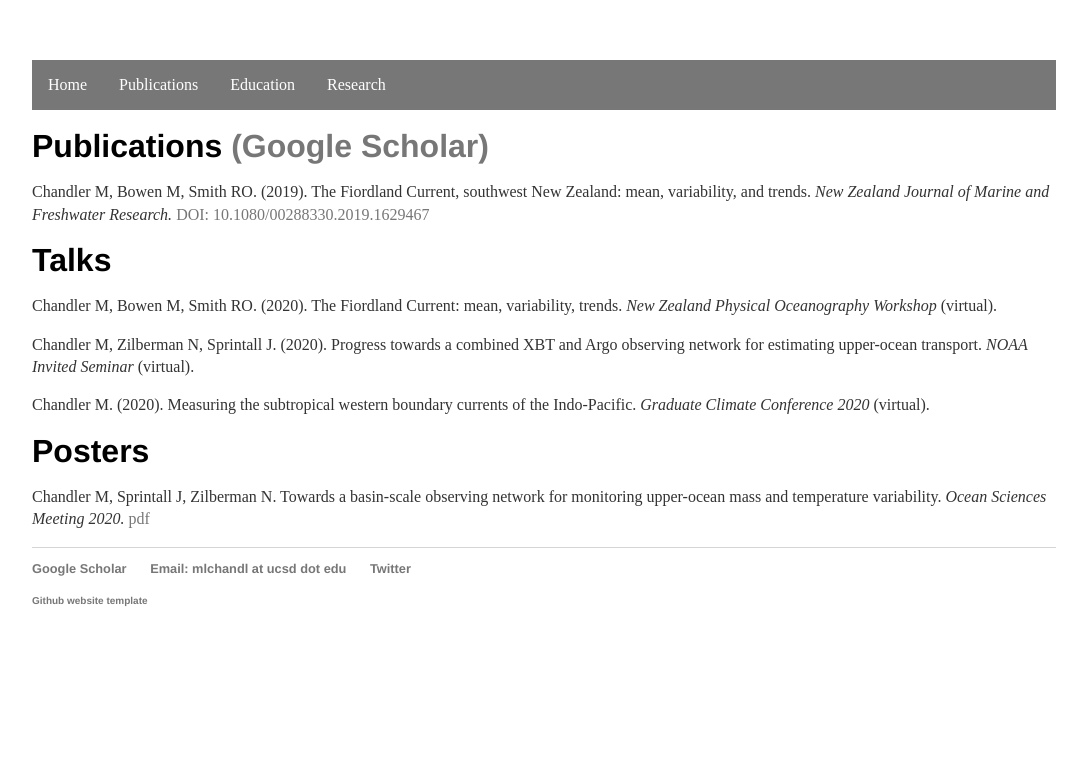
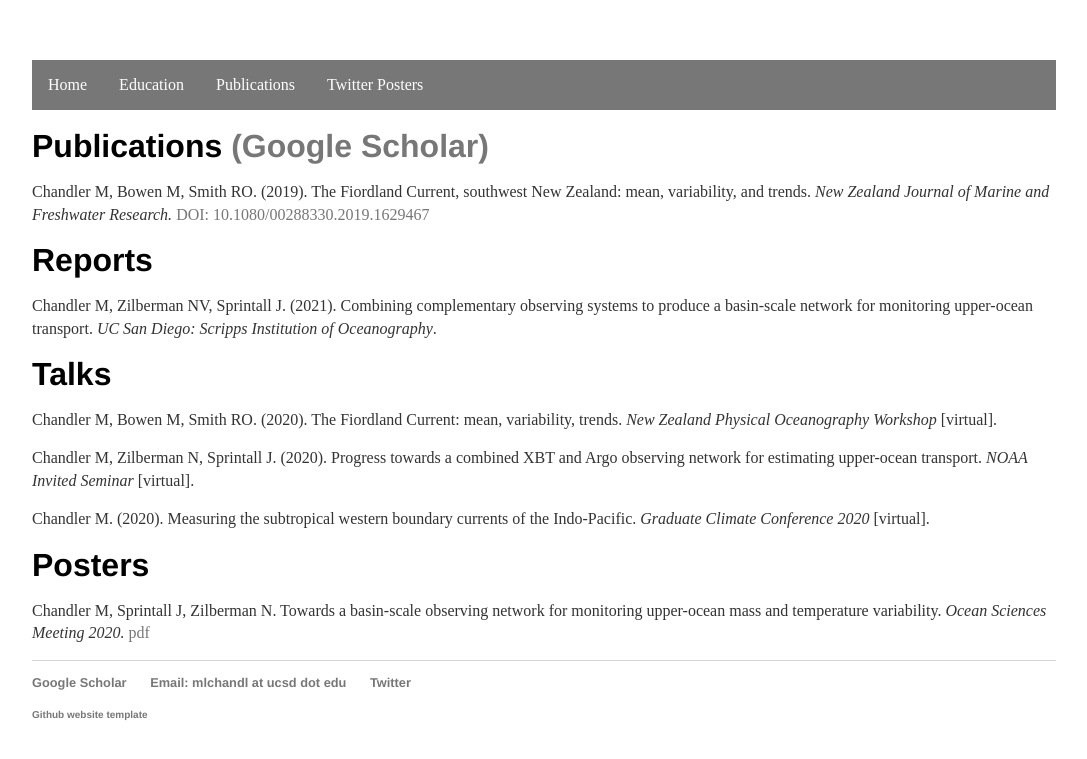
Before and after one commit to mlchandler/mlchandler.github.io, a Jekyll site: the page built from publications/index.html, in a window 1280 px wide. Shown: the top 759 px of the page, without its empty margins (96-1183 px from the left). Built offline with Jekyll 4.4.1, drawn with Linux system fonts in a browser that asks for light colours.

Commit message:
website updates

```diff
--- a/_layouts/default.html
+++ b/_layouts/default.html
@@ -12,9 +12,9 @@
     <nav>
 <ul>
 <li><a href="/">Home</a></li>
+<li><a href="/education">Education</a></li>
 <li><a href="/publications">Publications</a></li>
-<li><a href="/education">Education</a></li>
-<li><a href="/research">Research</a></li>
+<li><a href="/twitter">Twitter Posters</a></li>
 </ul>
     </nav>
 
--- a/publications/index.html
+++ b/publications/index.html
@@ -10,15 +10,20 @@
 Chandler M, Bowen M, Smith RO. (2019). The Fiordland Current, southwest New Zealand: mean, variability, and trends. <i>New Zealand Journal of Marine and Freshwater Research.</i> <a href="https://tandfonline.com/doi/10.1080/00288330.2019.1629467">DOI: 10.1080/00288330.2019.1629467</a>
 </p>
 
+<h2>Reports</h2>
+<p>
+Chandler M, Zilberman NV, Sprintall J. (2021). Combining complementary observing systems to produce a basin-scale network for monitoring upper-ocean transport. <i>UC San Diego: Scripps Institution of Oceanography</i>.<a href=" https://escholarship.org/uc/item/7pg5m20c"></a>
+</p>
+
 <h2>Talks</h2>
 <p>
-Chandler M, Bowen M, Smith RO. (2020). The Fiordland Current: mean, variability, trends. <i>New Zealand Physical Oceanography Workshop</i> (virtual).
+Chandler M, Bowen M, Smith RO. (2020). The Fiordland Current: mean, variability, trends. <i>New Zealand Physical Oceanography Workshop</i> [virtual].
 </p>
 <p>
-Chandler M, Zilberman N, Sprintall J. (2020). Progress towards a combined XBT and Argo observing network for estimating upper-ocean transport. <i>NOAA Invited Seminar</i> (virtual).
+Chandler M, Zilberman N, Sprintall J. (2020). Progress towards a combined XBT and Argo observing network for estimating upper-ocean transport. <i>NOAA Invited Seminar</i> [virtual].
 </p>
 <p>
-Chandler M. (2020). Measuring the subtropical western boundary currents of the Indo-Pacific. <i>Graduate Climate Conference 2020</i> (virtual).
+Chandler M. (2020). Measuring the subtropical western boundary currents of the Indo-Pacific. <i>Graduate Climate Conference 2020</i> [virtual].
 </p>
 
 <h2>Posters</h2>
```
Also changed, not shown: research/index.html (deleted, +0 -40 lines), twitter/index.html (added, +15 -0 lines), research/hrglobal-hist-sio.gif (deleted), research/south_current.jpg (deleted).
